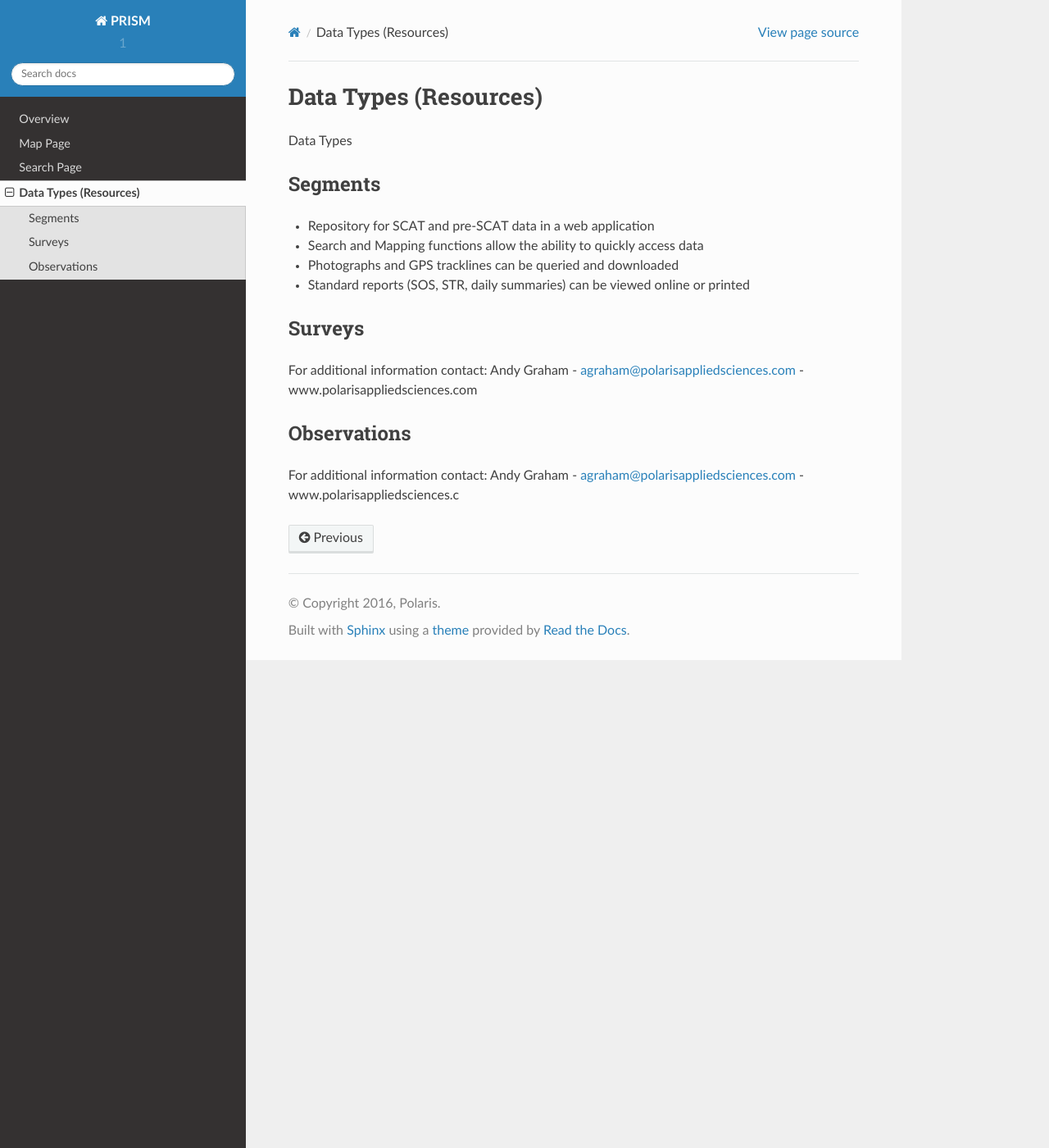
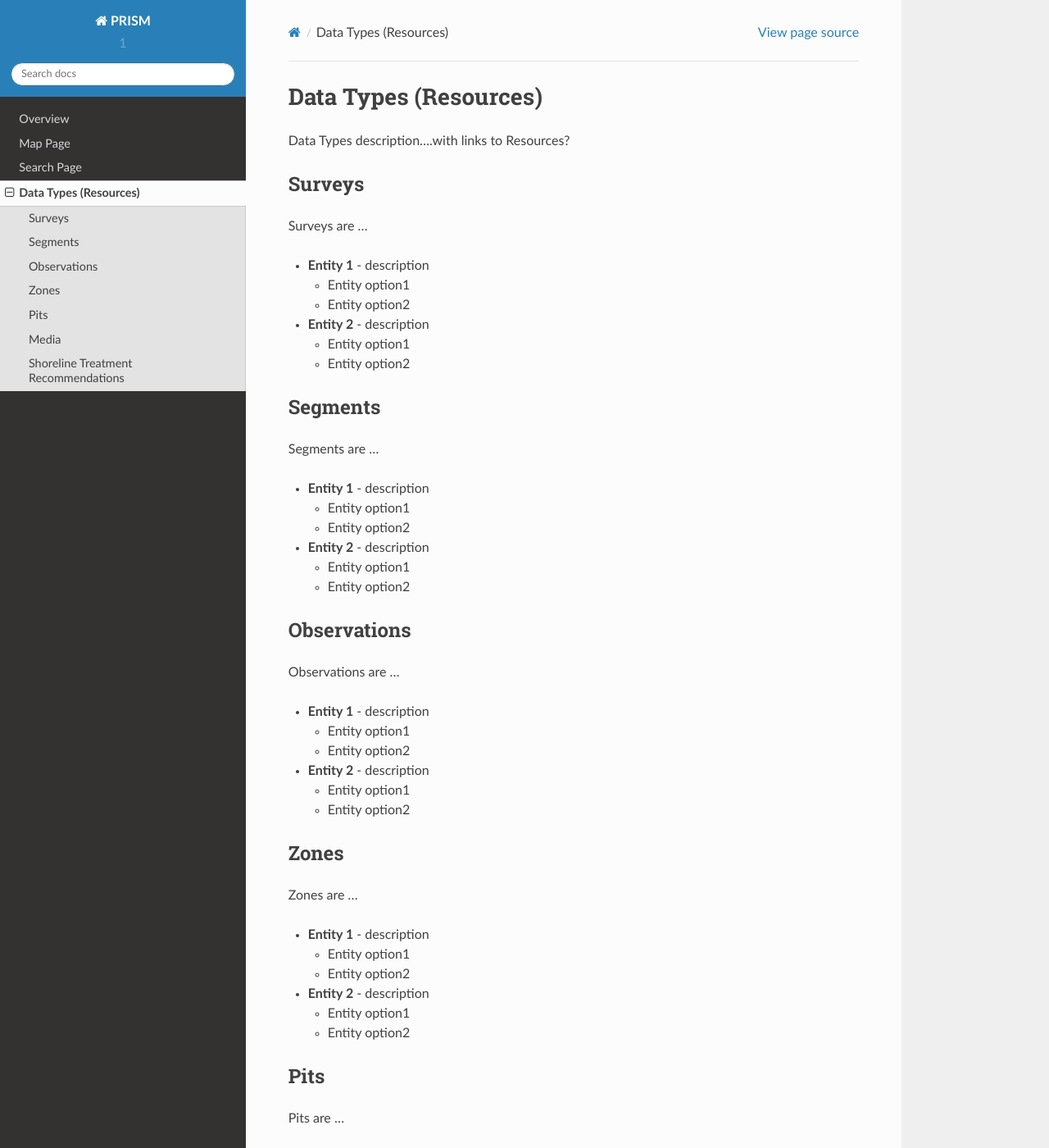
Before and after one commit to agraham/PRISM_rtd, a Sphinx documentation site: the page built from docs/resources.rst, in a window 1280 px wide and 1400 px high. Shown: the whole window at 82% size. Built offline with Sphinx 7.4.7 and the Read the Docs theme 2.0.0, drawn with Linux system fonts in a browser that asks for light colours; some of the changed text lies outside the part shown.

Commit message:
Update resources.rst

```diff
--- a/docs/resources.rst
+++ b/docs/resources.rst
@@ -1,26 +1,102 @@
 Data Types (Resources)
 ========
 
-Data Types
+Data Types description....with links to Resources?
+
+Surveys
+--------
+Surveys are ...
+
+- **Entity 1** - description
+
+  * Entity option1
+  * Entity option2
+
+- **Entity 2** - description
+
+  * Entity option1
+  * Entity option2
 
 Segments
 --------
+Segments are ...
 
-- Repository for SCAT and pre-SCAT data in a web application
-- Search and Mapping functions allow the ability to quickly access data
-- Photographs and GPS tracklines can be queried and downloaded
-- Standard reports (SOS, STR, daily summaries) can be viewed online or printed
+- **Entity 1** - description
 
-Surveys
-------------
+  * Entity option1
+  * Entity option2
 
-For additional information contact: Andy Graham
-- agraham@polarisappliedsciences.com
-- www.polarisappliedsciences.com
+- **Entity 2** - description
+
+  * Entity option1
+  * Entity option2
 
 Observations
-------------
+-------------
+Observations are ...
 
-For additional information contact: Andy Graham
-- agraham@polarisappliedsciences.com
-- www.polarisappliedsciences.c
+- **Entity 1** - description
+
+  * Entity option1
+  * Entity option2
+
+- **Entity 2** - description
+
+  * Entity option1
+  * Entity option2
+
+Zones
+--------
+Zones are ...
+
+- **Entity 1** - description
+
+  * Entity option1
+  * Entity option2
+
+- **Entity 2** - description
+
+  * Entity option1
+  * Entity option2
+
+Pits
+--------
+Pits are ...
+
+- **Entity 1** - description
+
+  * Entity option1
+  * Entity option2
+
+- **Entity 2** - description
+
+  * Entity option1
+  * Entity option2
+
+Media
+--------
+Media are ...
+
+- **Entity 1** - description
+
+  * Entity option1
+  * Entity option2
+
+- **Entity 2** - description
+
+  * Entity option1
+  * Entity option2
+
+Shoreline Treatment Recommendations
+------------------------------------
+Shoreline Treatment Recommendations are ...
+
+- **Entity 1** - description
+
+  * Entity option1
+  * Entity option2
+
+- **Entity 2** - description
+
+  * Entity option1
+  * Entity option2
```
